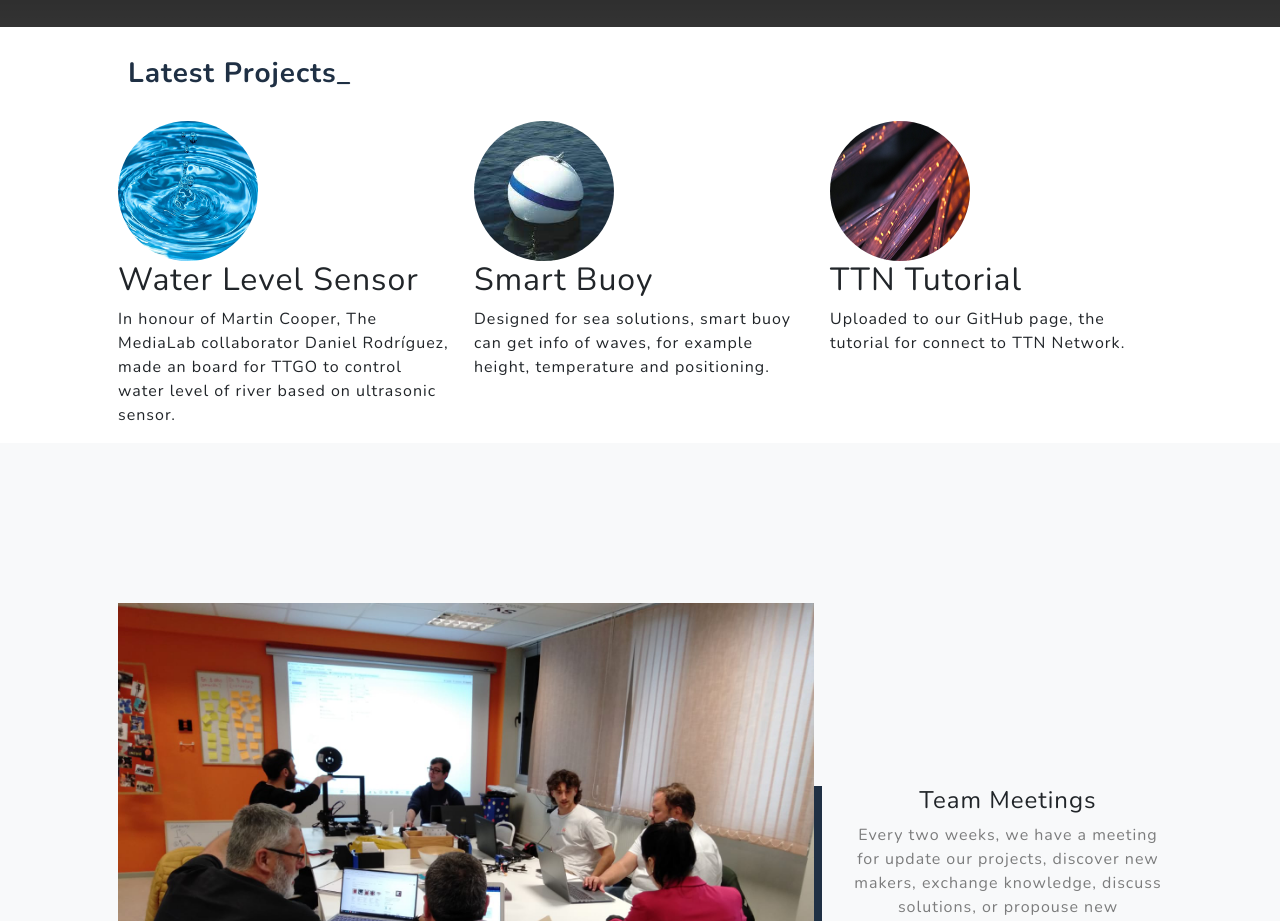
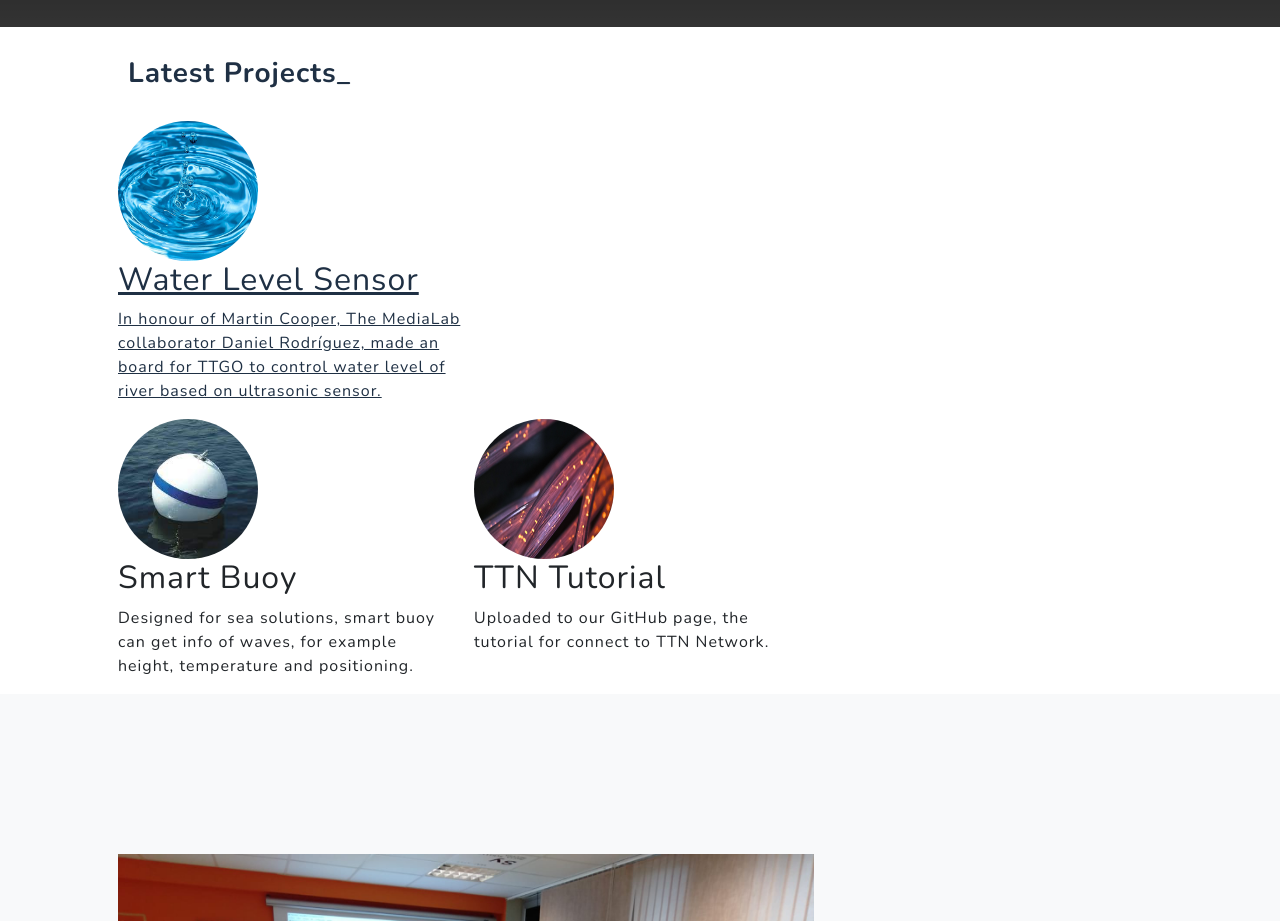
Before and after one commit to medialablpwan/medialablpwan.github.io, a plain HTML site: page index.html in a window 1280 px wide. Shown: the part 1418-2339 px from the top of the page. Drawn offline with nearby package versions, Linux system fonts and the light colour scheme.

Commit message:
Update index.html

```diff
--- a/index.html
+++ b/index.html
@@ -66,13 +66,15 @@
             <h3 style="margin-top:20px; margin-bottom:20px; padding: 10px 10px 10px 10px; font-weight:700; color:#1F3044; border-radius: 20px; display: inline-block;">Latest Projects_</h3>
             <!-- Three columns of text below the carousel -->
             <div class="row">
-                <div class="col-lg-4 projectbox" href="https://github.com/medialablpwan/waterlevelcontrol">
+                <a href="https://github.com/medialablpwan/waterlevelcontrol">
+                <div class="col-lg-4 projectbox" >
                     <img class="bd-placeholder-img rounded-circle" width="140" height="140" src="./images/water.jpg">
 
                 <h2>Water Level Sensor</h2>
                 <p>In honour of Martin Cooper, The MediaLab collaborator Daniel Rodríguez, made an board for TTGO to control water level of river based on ultrasonic sensor.</p>
                 <!-- <p><a class="btn btn-secondary" href="#">View details »</a></p> -->
                 </div><!-- /.col-lg-4 -->
+                </a>
                 <div class="col-lg-4 projectbox">
                     <img class="bd-placeholder-img rounded-circle" width="140" height="140" src="./images/boya.jpg">
 
```
